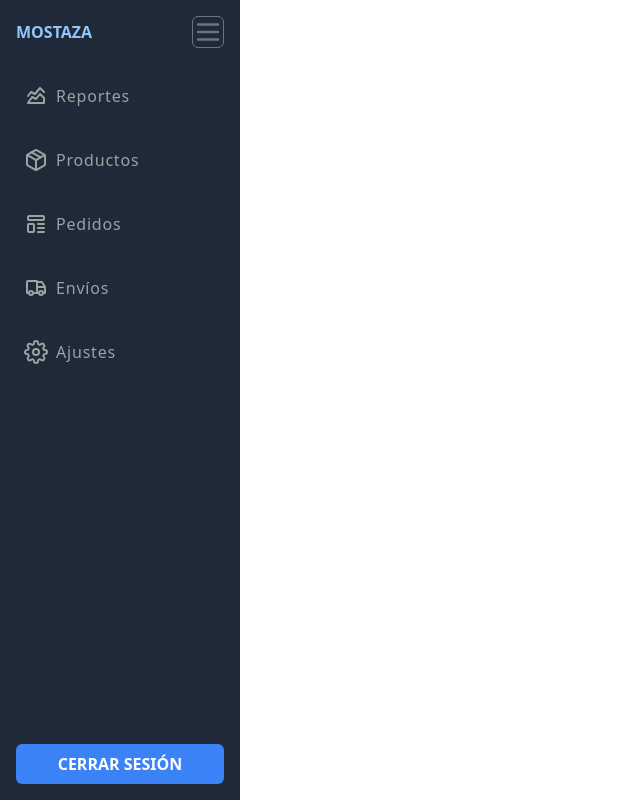
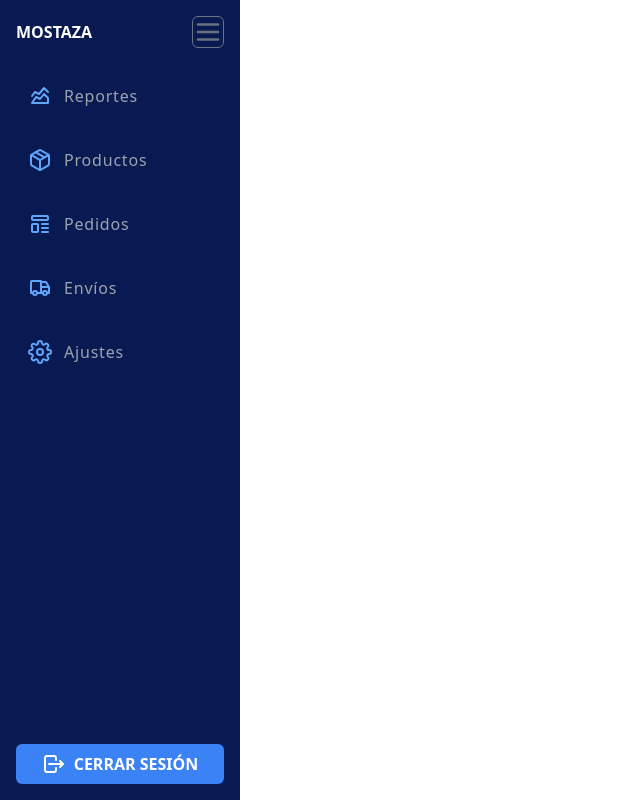
Before and after one commit to fabi4872/tailwind, a React (Vite) app: page / in a window 1280 px wide. Shown: the whole page, without its empty margins (0-640 px from the left). Built offline with nearby package versions, Linux system fonts and the light colour scheme.

Commit message:
Sidebar finalizado antes de componentizar

```diff
--- a/src/components/Icons/IconLogout.jsx
+++ b/src/components/Icons/IconLogout.jsx
@@ -1,7 +1,7 @@
 const IconLogout = () => {
   return (
     <svg
-      className="h-6 w-6 mx-2"
+      className="h-6 w-6"
       width="24"
       height="24"
       viewBox="0 0 24 24"
--- a/src/components/Layout.jsx
+++ b/src/components/Layout.jsx
@@ -16,14 +16,14 @@ const Layout = () => {
 
   return (
     <main className="flex h-screen">
-      <section className={`bg-[#1F2937] p-4 duration-150 ${(open) ? "w-60" : "w-24"}`}>
-        <header className={`flex items-center ${(open) ? "justify-between" : "justify-center"}`}>
+      <section className={`bg-dark-purple p-4 duration-150 w-24 ${(open) && "md:w-60"}`}>
+        <header className={`flex items-center justify-center ${(open) && "md:justify-between"}`}>
           {
             (open)
 
             &&
 
-            <h3 className="uppercase font-bold text-blue-300">
+            <h3 className={`uppercase font-bold text-white hidden ${(open) && "md:inline"}`}>
               Mostaza
             </h3>
           }
@@ -33,119 +33,50 @@ const Layout = () => {
           </button>
         </header>
 
-        <article className="flex flex-col flex-wrap justify-between">
+        <article className="flex flex-col flex-wrap justify-between mt-2">
           <div>
-            <button type="button" className={`flex items-center text-[#98A3A2] font-medium tracking-wider hover:bg-[#111827] hover:text-[#CCC] w-full h-12 rounded-md mt-6 mb-4 ${(open) ? "justify-start" : "justify-center"}`}>
-              {
-                (open)
-
-                ?
-
-                <>
-                  <IconReport className="h-6 w-6 mx-2" />
-                  <span>
+            <button type="button" className={`flex items-center text-gray-400 font-medium tracking-wider hover:bg-light-white hover:text-[#CCC] w-full h-12 rounded-md my-4 justify-center ${(open) && "md:justify-start"}`}>
+              <IconReport className="h-6 w-6 mx-3 text-blue-400"/>
+              <span className={`${!open ? "hidden" : "hidden md:inline"} origin-left`}>
                 Reportes
               </span>
-                </>
-
-                :
-
-                <IconReport className="h-6 w-6" />
-              }
             </button>
 
-            <button type="button" className={`flex items-center text-[#98A3A2] font-medium tracking-wider hover:bg-[#111827] hover:text-[#CCC] w-full h-12 rounded-md my-4 ${(open) ? "justify-start" : "justify-center"}`}>
-              {
-                (open)
-
-                ?
-
-                <>
-                  <IconProduct className="h-6 w-6 mx-2" />
-                  <span>
+            <button type="button" className={`flex items-center text-gray-400 font-medium tracking-wider hover:bg-light-white hover:text-[#CCC] w-full h-12 rounded-md my-4 justify-center ${(open) && "md:justify-start"}`}>
+              <IconProduct className="h-6 w-6 mx-3 text-blue-400" />
+                <span className={`${!open ? "hidden" : "hidden md:inline"} origin-left`}>
                   Productos
                 </span>
-                </>
-
-                :
-
-                <IconProduct className="h-6 w-6" />
-              }
             </button>
 
-            <button type="button" className={`flex items-center text-[#98A3A2] font-medium tracking-wider hover:bg-[#111827] hover:text-[#CCC] w-full h-12 rounded-md my-4 ${(open) ? "justify-start" : "justify-center"}`}>
-              {
-                (open)
-
-                ?
-
-                <>
-                  <IconOrder className="h-6 w-6 mx-2" />
-                  <span>
+            <button type="button" className={`flex items-center text-gray-400 font-medium tracking-wider hover:bg-light-white hover:text-[#CCC] w-full h-12 rounded-md my-4 justify-center ${(open) && "md:justify-start"}`}>
+              <IconOrder className="h-6 w-6 mx-3 text-blue-400" />
+              <span className={`${!open ? "hidden" : "hidden md:inline"} origin-left`}>
                 Pedidos
               </span>
-                </>
-
-                :
-
-                <IconOrder className="h-6 w-6" />
-              }
             </button>
 
-            <button type="button" className={`flex items-center text-[#98A3A2] font-medium tracking-wider hover:bg-[#111827] hover:text-[#CCC] w-full h-12 rounded-md my-4 ${(open) ? "justify-start" : "justify-center"}`}>
-              {
-                (open)
-
-                ?
-
-                <>
-                  <IconShipment className="h-6 w-6 mx-2" />
-                  <span>
+            <button type="button" className={`flex items-center text-gray-400 font-medium tracking-wider hover:bg-light-white hover:text-[#CCC] w-full h-12 rounded-md my-4 justify-center ${(open) && "md:justify-start"}`}>
+              <IconShipment className="h-6 w-6 mx-3 text-blue-400" />
+              <span className={`${!open ? "hidden" : "hidden md:inline"} origin-left`}>
                 Envíos
               </span>
-                </>
-
-                :
-
-                <IconShipment className="h-6 w-6" />
-              }
             </button>
 
-            <button type="button" className={`flex items-center text-[#98A3A2] font-medium tracking-wider hover:bg-[#111827] hover:text-[#CCC] w-full h-12 rounded-md my-4 ${(open) ? "justify-start" : "justify-center"}`}>
-              {
-                (open)
-
-                ?
-
-                <>
-                  <IconConfiguration className="h-6 w-6 mx-2" />
-                  <span>
+            <button type="button" className={`flex items-center text-gray-400 font-medium tracking-wider hover:bg-light-white hover:text-[#CCC] w-full h-12 rounded-md my-4 justify-center ${(open) && "md:justify-start"}`}>
+              <IconConfiguration className="h-6 w-6 mx-3 text-blue-400" />
+              <span className={`${!open ? "hidden" : "hidden md:inline"} origin-left`}>
                 Ajustes
               </span>
-                </>
-
-                :
-
-                <IconConfiguration className="h-6 w-6" />
-              }
             </button>
           </div>
 
-          {
-            (open)
-
-            ?
-
-            <button type="button" className="flex justify-center items-center bottom-4 absolute uppercase text-white bg-blue-500 hover:bg-blue-600 rounded-md py-2 font-semibold duration-150 w-52">
-              Cerrar sesión
+          <div className={`absolute bottom-4 left-0 w-24 duration-150 ${(open) && "md:w-60"}`}>
+            <button type="button" className={`duration-150 ml-4 flex justify-center items-center text-white bg-blue-500 hover:bg-blue-600 rounded-md py-2 w-16 ${(open) && "md:w-52"}`}>
+              <IconLogout />
+              <span className={`duration-150 origin-left uppercase font-semibold hidden pl-2 ${(open) && "md:inline"}`}>Cerrar sesión</span>
             </button>
-
-            :
-
-            <button type="button" className="flex justify-center items-center bottom-4 absolute uppercase text-white bg-blue-500 hover:bg-blue-600 rounded-md py-2 font-semibold w-16">
-              <IconLogout />
-            </button>
-          }
+          </div>
         </article>
       </section>
 
--- a/tailwind.config.js
+++ b/tailwind.config.js
@@ -2,7 +2,12 @@
 export default {
   content: ["./index.html", "./src/**/*.{js,jsx}"],
   theme: {
-    extend: {},
+    extend: {
+      colors: {
+        "dark-purple": "#081A51",
+        "light-white": "rgba(255,255,255,0.17)"
+      }
+    },
   },
   plugins: [],
 }
```
Lines whose indentation alone changed are shown as unchanged.
